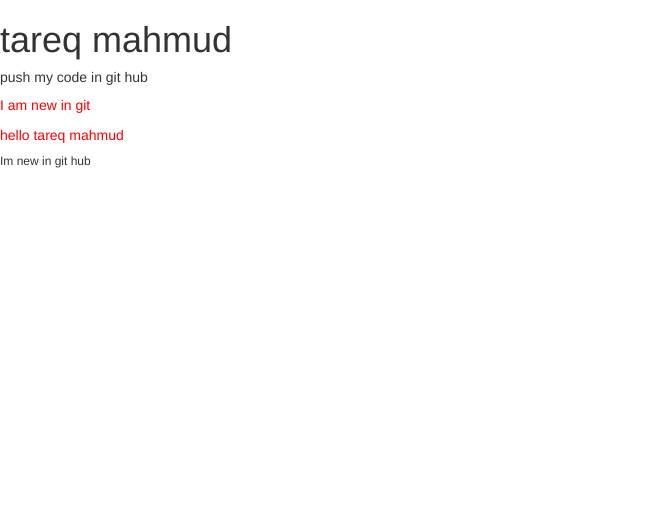
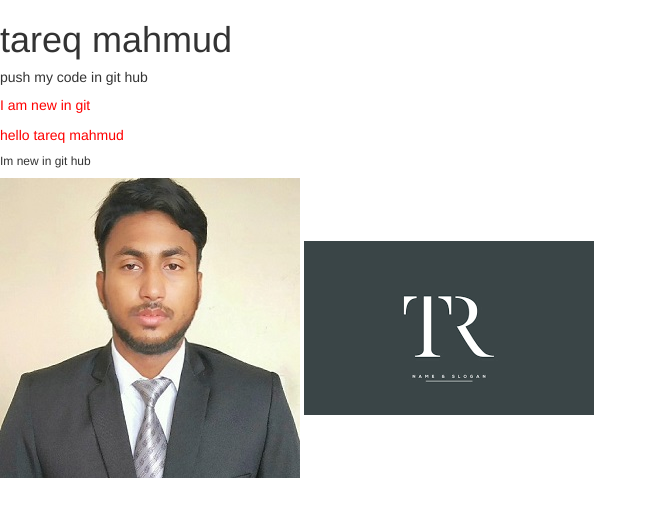
Before and after one commit to Mahmudtareq/my-first-repo, a plain HTML site: page index.html in a window 1280 px wide. Shown: the whole page, without its empty margins (0-657 px from the left). Drawn offline with nearby package versions, Linux system fonts and the light colour scheme.

Commit message:
inage upload

```diff
--- a/index.html
+++ b/index.html
@@ -16,6 +16,8 @@
         <p>I am new in git</p>
         <p>hello tareq mahmud</p>
         <h6>Im new in git hub</h6>
+        <img src="./image/JOBPIC.jpg" alt="">
+        <img src="./image/tr22.png" alt="">
 
 
     </body>
```
Also changed, not shown: image/JOBPIC.jpg (added), image/tr22.png (added), image/tr23.jpg (added).
